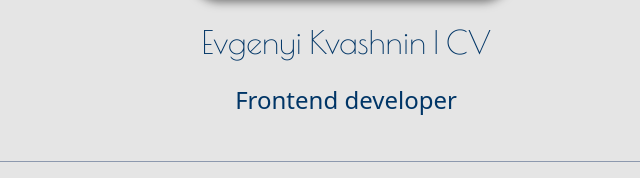
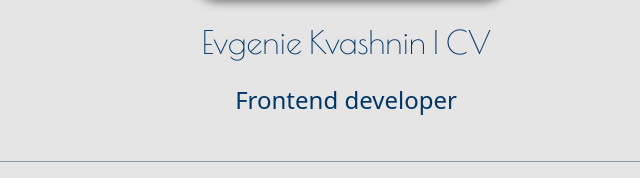
Before and after one commit to EOKvashnin/CV_page_Frontender-1.0-, a plain HTML site: page index.html in a window 1280 px wide. Shown: the part 278-456 px from the top of the page, 294-934 px from the left. Drawn offline with nearby package versions, Linux system fonts and the light colour scheme.

Commit message:
Refractor My First name

```diff
--- a/index.html
+++ b/index.html
@@ -15,7 +15,7 @@
 	<body>
 		<header class="header">
 			<img src="assets/f5_EyGWYKWM.jpg" alt="My_photo" class="avatar" />
-			<h1 class="header__title">Evgenyi Kvashnin | CV</h1>
+			<h1 class="header__title">Evgenie Kvashnin | CV</h1>
 			<h2 class="header__subtitle">Frontend developer</h2>
 		</header>
 
```
